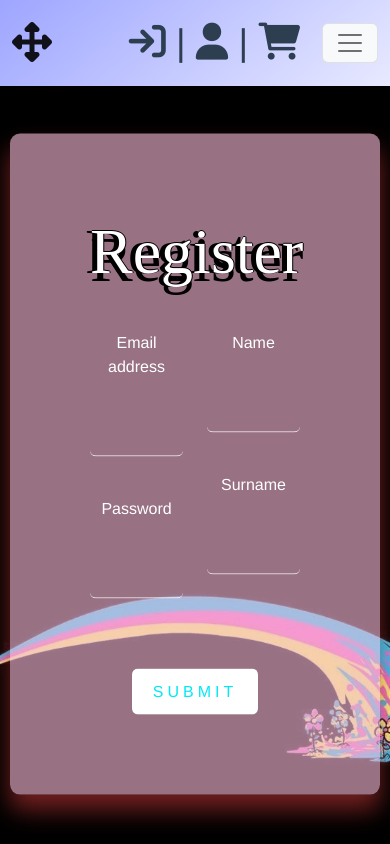
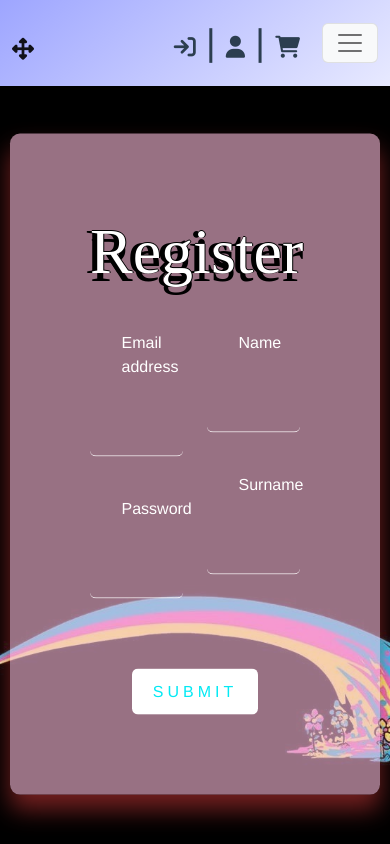
Before and after one commit to TOP-FLOOR-BOSS/ARt-front-end, a Vue app: page /register in a window 390 px wide. Built offline with nearby package versions, Linux system fonts and the light colour scheme; a web font is replaced by a local one.

Commit message:
Admin Update

```diff
--- a/src/components/RegisterC.vue
+++ b/src/components/RegisterC.vue
@@ -271,9 +271,13 @@ body {
   }
 }
 
-@media screen and (max-width: 567px) {
+@media screen and (max-width: 467px) {
   .login-box{
     width: 370px;
   }
+
+  .form-label{
+    width: 30px;
+  }
 }
 </style>
--- a/src/components/landingPageC.vue
+++ b/src/components/landingPageC.vue
@@ -261,6 +261,9 @@ export default {};
     padding: 30px 15px;
     width: 290px;
   }
+  .parallax-one{
+    width: 47px;
+  }
 }
 
 /* Arrow CSS */
--- a/src/components/navC.vue
+++ b/src/components/navC.vue
@@ -205,4 +205,12 @@ export default {
 #logsOUT {
   font-size: 30px;
 }
+
+@media screen and (max-width: 479px) {
+
+  i{
+    font-size: 22px;
+  }
+}
+
 </style>
--- a/src/views/contact.vue
+++ b/src/views/contact.vue
@@ -132,4 +132,11 @@ export default {};
 ::-webkit-input-placeholder {
   font-family: "roboto";
 }
+
+
+@media screen and (max-width: 400px)  {
+  .header2{
+    font-size: 50px;
+  }
+}
 </style>
--- a/src/views/singlePage.vue
+++ b/src/views/singlePage.vue
@@ -141,17 +141,10 @@ export default {
   padding-top: 1px;
 }
 
-* {
-  margin: 0;
-  padding: 0;
-  box-sizing: border-box;
-}
-
 .container {
   background-color: #efefef;
   width: 1000px;
-  margin: 20vh auto;
-  /* #ee7752, , #23a6d5, #23d5ab */
+  margin: 20px auto;
   box-shadow: 0 15px 12px #e73c7e, 0 19px 38px #23a6d5, 0 15px 12px #23d5ab;
   border-radius: 5px;
   display: flex;
@@ -279,12 +272,7 @@ label {
   margin: 10px 10px 0 0;
   position: relative;
 }
-label {
-  -webkit-user-select: none;
-  -moz-user-select: none;
-  -ms-user-select: none;
-  user-select: none;
-}
+
 div.sizeContainer label {
   background-color: #dbdbdb;
   border: 1px solid #dbdbdb;
@@ -314,25 +302,7 @@ div.colorContainer label::after {
 div.colorContainer label:hover::after {
   opacity: 0.4;
 }
-div.colorContainer input[type="radio"]:checked + label::after {
-  content: "\2714";
-  position: absolute;
-  width: 100%;
-  left: 0;
-  opacity: 1;
-}
-label[for="r6"] {
-  background-color: #d62626;
-}
-label[for="r7"] {
-  background-color: #2980b9;
-}
-label[for="r8"] {
-  background-color: #7f8c8d;
-}
-label[for="r9"] {
-  background-color: #191919;
-}
+
 
 /* Shopping buttons styling */
 div.cart {
@@ -429,26 +399,21 @@ p.price span {
   fill: #95a5a5;
 }
 
-/* .product-price-btn button {
-  display: inline-block;
-  height: 50px;
-  width: 176px;
-  margin: 0 40px 0 16px;
-  box-sizing: border-box;
-  border: transparent;
-  border-radius: 60px;
-  font-family: "Raleway", sans-serif;
-  font-size: 14px;
-  font-weight: 500;
-  text-transform: uppercase;
-  letter-spacing: 0.2em;
-  color: #ffffff;
-  background-color: #9cebd5;
-  cursor: pointer;
-  outline: none;
+@media screen and (max-width: 400px) {
+  .left {
+    width: 300px;
+    position: relative;
+    display: flex;
+  }
+
+  .right {
+    width: 200px;
+    display:none;
+  }
+
+  .cl {
+    display:inline-block;
+  }
+
 }
-
-.product-price-btn button:hover {
-  background-color: #79b0a1;
-} */
 </style>
```
